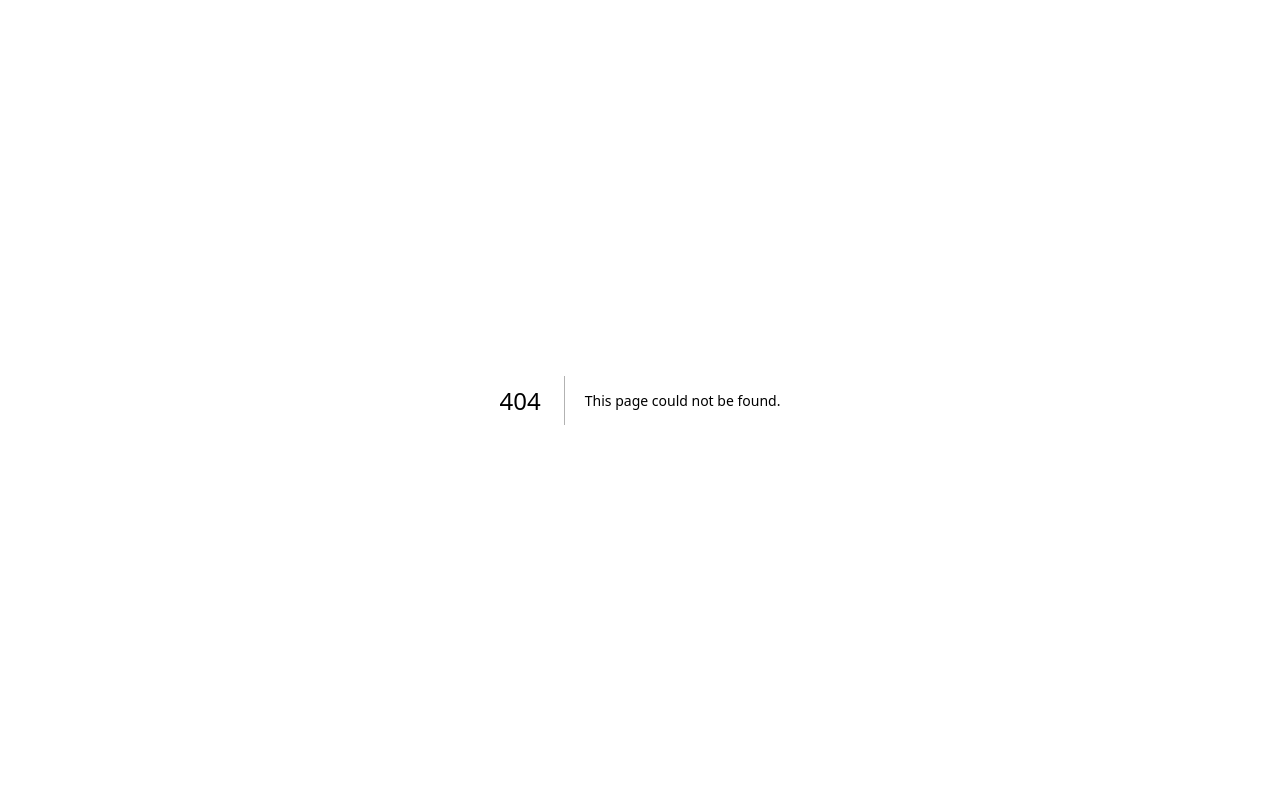
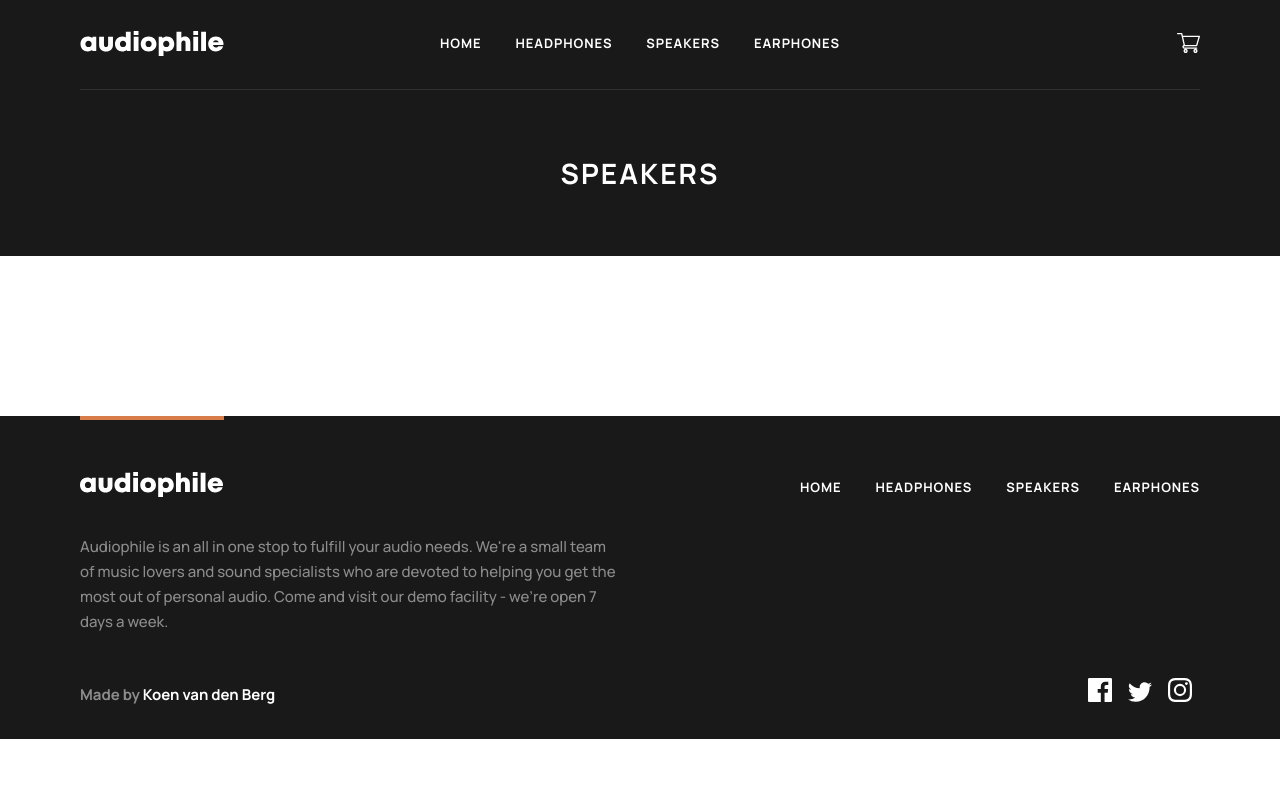
Before and after one commit to KoenvandenBerg/frontendmentor-audiophile-ecommerce-website, a Next.js app: page /speakers in a window 1280 px wide. Before the commit this address had no page. Shown: the top 800 px of the page. Built offline with nearby package versions, Linux system fonts and the light colour scheme.

Commit message:
Add a page for each category

```diff
--- /dev/null
+++ b/src/app/(categories)/earphones/page.tsx
@@ -0,0 +1,6 @@
+import CategoryHeader from '@/app/components/CategoryHeader';
+import React from 'react';
+
+export default function Earphones() {
+  return <CategoryHeader categoryName="Earphones" />;
+}
--- /dev/null
+++ b/src/app/(categories)/headphones/page.tsx
@@ -0,0 +1,6 @@
+import CategoryHeader from '@/app/components/CategoryHeader';
+import React from 'react';
+
+export default function Headphones() {
+  return <CategoryHeader categoryName="Headphones" />;
+}
--- /dev/null
+++ b/src/app/(categories)/speakers/page.tsx
@@ -0,0 +1,6 @@
+import CategoryHeader from '@/app/components/CategoryHeader';
+import React from 'react';
+
+export default function Speakers() {
+  return <CategoryHeader categoryName="Speakers" />;
+}
```
